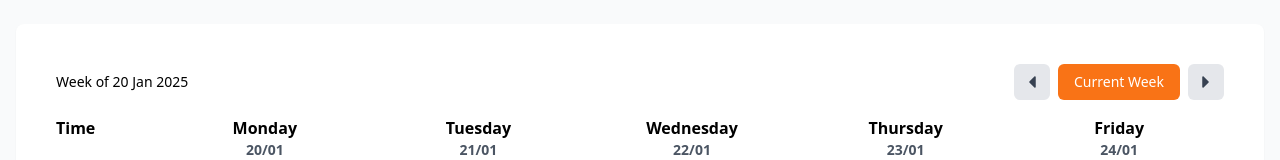
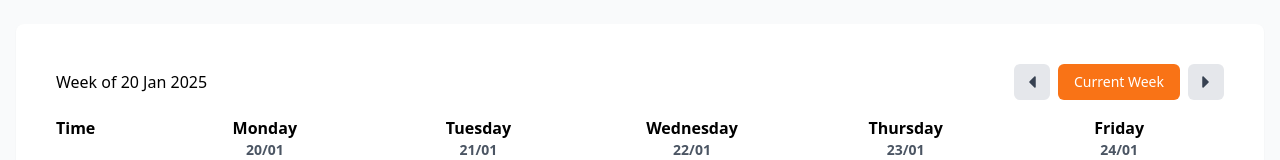
Before and after one commit to nblandos/dialogue-hub, a React (Vite) app in the folder frontend/: page / in a window 1280 px wide. Shown: the part 220-380 px from the top of the page. Built offline with nearby package versions, Linux system fonts and the light colour scheme.

Commit message:
change text size of current week

```diff
--- a/frontend/src/components/booking/WeeklyTimetable.jsx
+++ b/frontend/src/components/booking/WeeklyTimetable.jsx
@@ -116,7 +116,7 @@ const WeeklyTimetable = () => {
   return (
     <div className="container mx-auto p-4">
       <div className="mb-4 flex items-center justify-between">
-        <div className="text-sm font-medium">
+        <div className="text-m font-medium">
           Week of {format(weekStart, 'dd MMM yyyy')}
         </div>
         <WeekNavigation
```
